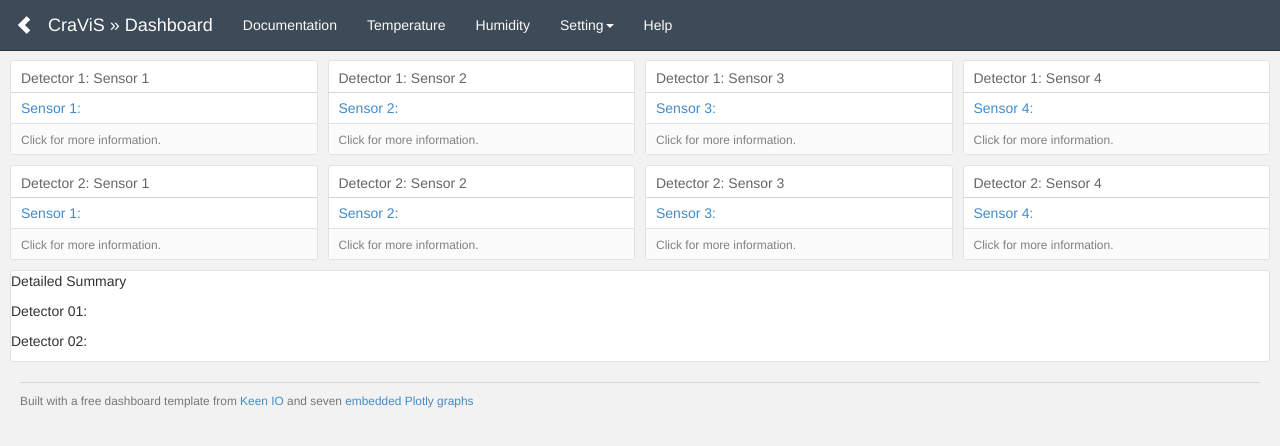
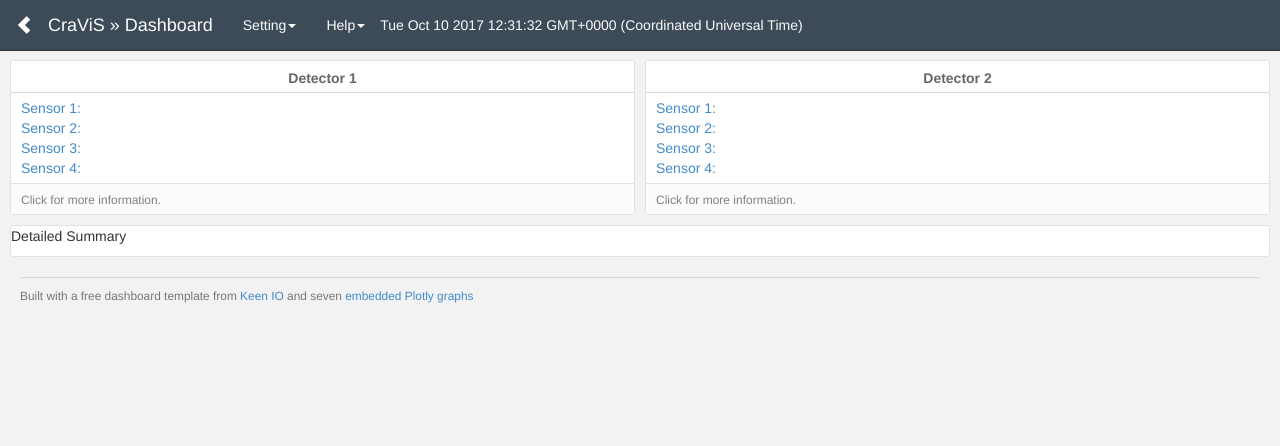
Before and after one commit to Josephss/CraViS, a plain HTML site: page index.html in a window 1280 px wide. Drawn offline with Linux system fonts and the light colour scheme.

Commit message:
Updated UI
to make it more user friendly

```diff
--- a/index.html
+++ b/index.html
@@ -26,12 +26,6 @@
       </div>
       <div class="navbar-collapse collapse">
         <ul class="nav navbar-nav navbar-left">
-          <li><a href="#">Documentation</a></li>
-
-
-          <li><a href="#">Temperature</a></li>
-          <li><a href="#">Humidity</a></li>
-
           <li class="dropdown">
             <a href="#" class="dropdown-toggle" data-toggle="dropdown" role="button" aria-haspopup="true" aria-expanded="false">Setting<span class="caret"></span></a>
             <ul class="dropdown-menu">
@@ -41,7 +35,14 @@
             </ul>
           </li>
 
-          <li><a href="#">Help</a></li>
+           <li class="dropdown">
+            <a href="#" class="dropdown-toggle" data-toggle="dropdown" role="button" aria-haspopup="true" aria-expanded="false">Help<span class="caret"></span></a>
+            <ul class="dropdown-menu">
+              <li><a href="#">Documentation</a></li>
+              <li><a href="#">About</a></li>
+            </ul>
+          </li>
+          <li class="date" id="time"></li>
         </ul>
       </div>
     </div>
@@ -50,67 +51,23 @@
   <div class="container-fluid">
 
     <div class="row">
-      <div class="col-sm-3">
+      <div class="col-sm-6">
         <div class="chart-wrapper">
           <div class="chart-title">
-            Detector 1: Sensor 1
+            Detector 1
           </div>
           <div class="chart-stage">
             <div id="grid-1-1">
-              <div>
+              <div class ="1">
                <a href="#">Sensor 1: </a>
               </div>
-            </div>
-          </div>
-          <div class="chart-notes">
-           Click for more information.
-          </div>
-        </div>
-      </div>
-
-      <div class="col-sm-3">
-        <div class="chart-wrapper">
-          <div class="chart-title">
-            Detector 1: Sensor 2
-          </div>
-          <div class="chart-stage">
-            <div id="grid-1-1">
-              <div>
+              <div class ="2">
                <a href="#">Sensor 2: </a>
               </div>
-            </div>
-          </div>
-          <div class="chart-notes">
-           Click for more information.
-          </div>
-        </div>
-      </div>
-
-      <div class="col-sm-3">
-        <div class="chart-wrapper">
-          <div class="chart-title">
-            Detector 1: Sensor 3
-          </div>
-          <div class="chart-stage">
-            <div id="grid-1-1">
-              <div>
+              <div class ="3">
                <a href="#">Sensor 3: </a>
               </div>
-            </div>
-          </div>
-          <div class="chart-notes">
-           Click for more information.
-          </div>
-        </div>
-      </div>
-      <div class="col-sm-3">
-        <div class="chart-wrapper">
-          <div class="chart-title">
-            Detector 1: Sensor 4
-          </div>
-          <div class="chart-stage">
-            <div id="grid-1-1">
-              <div>
+              <div class ="4">
                <a href="#">Sensor 4: </a>
               </div>
             </div>
@@ -121,71 +78,23 @@
         </div>
       </div>
 
-    </div>
-
-
-    <div class="row">
-      <div class="col-sm-3">
+      <div class="col-sm-6">
         <div class="chart-wrapper">
           <div class="chart-title">
-            Detector 2: Sensor 1
+            Detector 2
           </div>
           <div class="chart-stage">
             <div id="grid-1-1">
-              <div>
+              <div class ="1">
                <a href="#">Sensor 1: </a>
               </div>
-            </div>
-          </div>
-          <div class="chart-notes">
-           Click for more information.
-          </div>
-        </div>
-      </div>
-
-      <div class="col-sm-3">
-        <div class="chart-wrapper">
-          <div class="chart-title">
-            Detector 2: Sensor 2
-          </div>
-          <div class="chart-stage">
-            <div id="grid-1-1">
-              <div>
+              <div class ="2">
                <a href="#">Sensor 2: </a>
               </div>
-            </div>
-          </div>
-          <div class="chart-notes">
-           Click for more information.
-          </div>
-        </div>
-      </div>
-
-      <div class="col-sm-3">
-        <div class="chart-wrapper">
-          <div class="chart-title">
-            Detector 2: Sensor 3
-          </div>
-          <div class="chart-stage">
-            <div id="grid-1-1">
-              <div>
+              <div class ="3">
                <a href="#">Sensor 3: </a>
               </div>
-            </div>
-          </div>
-          <div class="chart-notes">
-           Click for more information.
-          </div>
-        </div>
-      </div>
-      <div class="col-sm-3">
-        <div class="chart-wrapper">
-          <div class="chart-title">
-            Detector 2: Sensor 4
-          </div>
-          <div class="chart-stage">
-            <div id="grid-1-1">
-              <div>
+              <div class ="4">
                <a href="#">Sensor 4: </a>
               </div>
             </div>
@@ -199,11 +108,15 @@
     </div>
 
     <div class="row">
+
+    </div>
+
+
+
+    <div class="row">
       <div class="col-sm-12">
        <div class="chart-wrapper">
     	<p> Detailed Summary </p>
-    	<p>	Detector 01: </p>
-    	<p>	Detector 02: </p>
        </div>
       </div>
     </div>
@@ -224,6 +137,8 @@
   <script>
     Holder.add_theme("white", { background:"#fff", foreground:"#a7a7a7", size:10 });
   </script>
-
+  <script>
+	document.getElementById("time").innerHTML = Date();
+  </script>
 </body>
 </html>
--- a/static/css/keen-dashboards.css
+++ b/static/css/keen-dashboards.css
@@ -25,7 +25,12 @@ body.application hr {
   margin: 10px 0;
 }
 
+.date{
+  text-align: right;
+  margin: 15px 0 0;
+  color: #fbfbfb;
 
+}
 .navbar-inverse {
   background-color: #3d4a57;
   border-color: #333;
@@ -55,10 +60,11 @@ body.application hr {
   margin-bottom: 10px;
 }
 .chart-wrapper .chart-title {
+  text-align: center;
   border-bottom: 1px solid #d7d7d7;
   color: #666;
   font-size: 14px;
-  font-weight: 200;
+  font-weight: 600;
   padding: 7px 10px 4px;
 }
 
```
